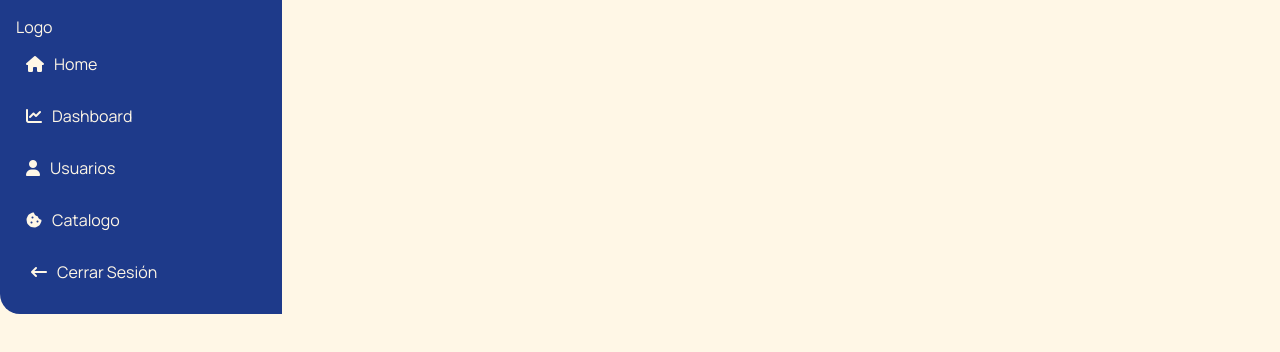
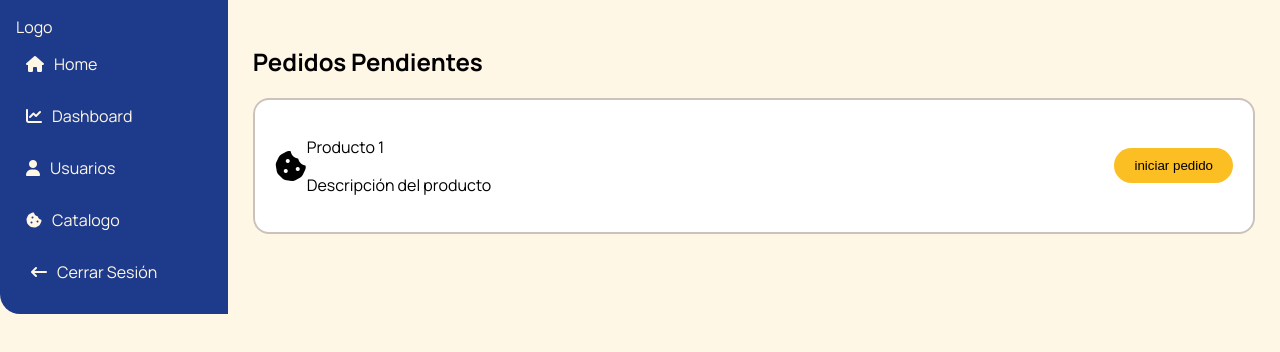
Before and after one commit to SergioHGHomez/sweetProcess, a plain HTML site: page index.html in a window 1280 px wide. Drawn offline with Linux system fonts and the light colour scheme; a web font is replaced by a local one.

Commit message:
se agrega estilos de las cards

```diff
--- a/index.html
+++ b/index.html
@@ -7,7 +7,7 @@
     <link rel="stylesheet" href="style.css">
     <script src="https://kit.fontawesome.com/cbd3f1ded0.js" crossorigin="anonymous"></script>
 </head>
-<body>
+<body class="flex"></body>
     <div id="menu">
         <div class="menu-item">Logo</div>
 
@@ -36,6 +36,27 @@
             </div>
         </div>
     </div>
+    <main class="width-100">
+        <section>
+            <h1>Pedidos Pendientes</h1>
+            <div class="cards">
+                <div class="card card--flex space-between align-center">
+                    <div class="flex">
+                        <i class="option-icon--big option-icon fas fa-cookie-bite"></i>
+                        <span>
+                            <p>Producto 1</p>
+                            <p>Descripción del producto</p>
+                        </span>
+                    </div>
+                    <div>
+                        <button class="button button--primary">iniciar pedido</button>
+                    </div>
+
+                </div>
+
+            </div>
+        </section>
+    </main>
 
 </body>
 </html>
--- a/style.css
+++ b/style.css
@@ -67,6 +67,10 @@ body{
   margin : 0px;
 }
 
+main{
+  margin : 25px;
+}
+
 
 
 
@@ -115,3 +119,56 @@ body{
   background-color : var(--brand-accent-hover);
   color : var(--neutral-900);
 }
+
+/* content */
+.card{
+  padding : 20px;
+  border-radius : 16px;
+  border : 2px solid var(--border-default);
+  background-color : var(--surface-card);
+}
+
+.card--flex{
+  display : flex;
+}
+
+/* common */
+.flex{
+  display : flex;
+
+}
+
+.space-between{
+  justify-content : space-between;
+
+}
+
+.align-center{
+  align-items : center;
+
+}
+
+.option-icon{
+  align-self: center;
+
+}
+
+.option-icon--big{
+  font-size : 2rem;
+}
+
+/* buttons   */
+
+.button{
+  padding : 10px 20px;
+  border-radius : 24px;
+  border: none;
+}
+
+.button--primary{
+  background-color : var(--secondary-color);
+}
+
+.width-100{
+  width : 100%;
+}
```
